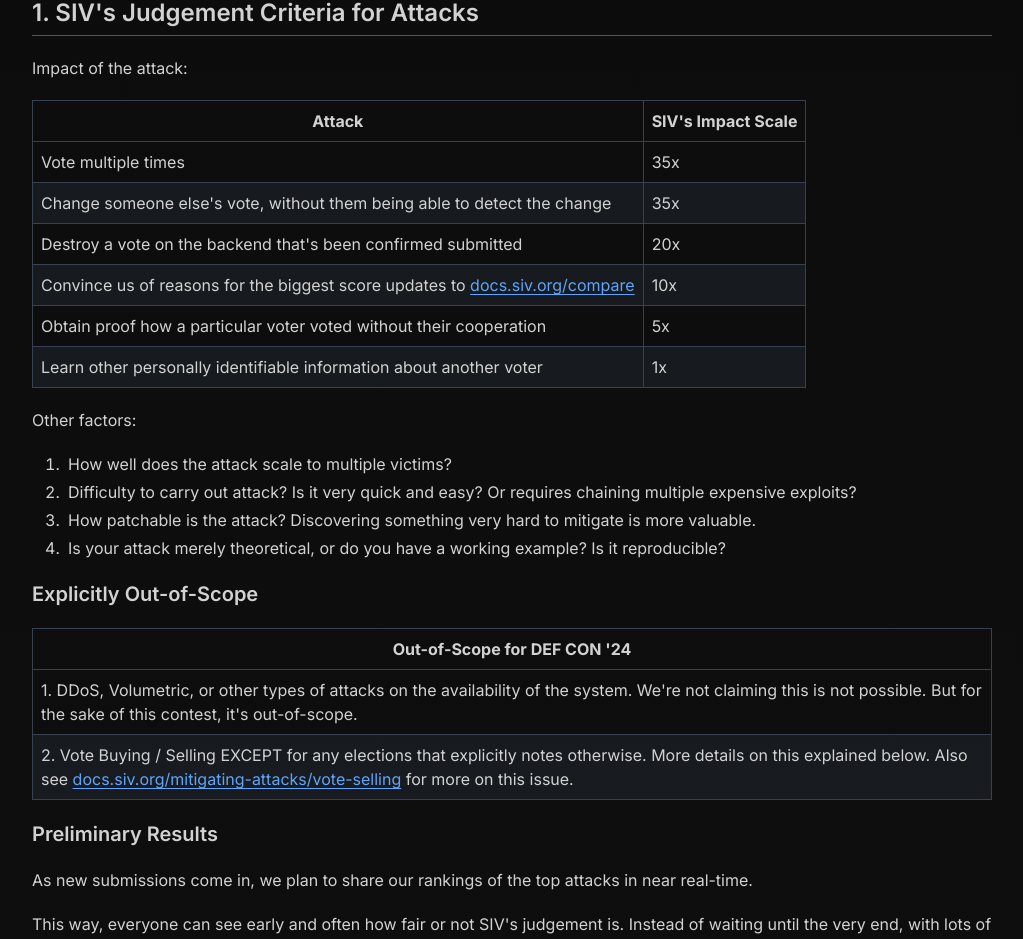
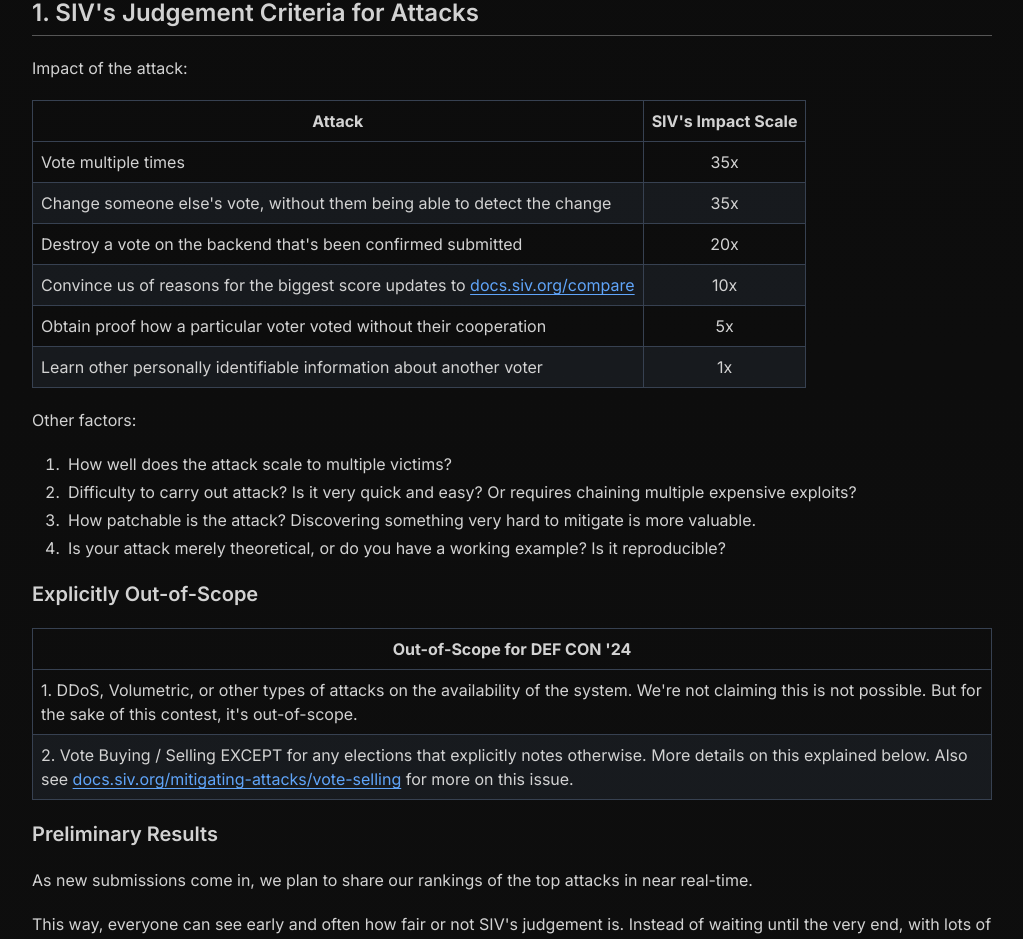
Before and after one commit to siv-org/hack.siv.org, a Next.js app: page /rules in a window 1280 px wide. Shown: the part 2332-3271 px from the top of the page, without its empty margins (128-1151 px from the left). Built offline with nearby package versions, Linux system fonts and the light colour scheme.

Commit message:
mdx: Support custom table col alignment

```diff
--- a/mdx-components.tsx
+++ b/mdx-components.tsx
@@ -43,8 +43,10 @@ export function useMDXComponents(components: MDXComponents): MDXComponents {
     th: ({ children }) => (
       <th className="border border-gray-700 px-2 py-2">{children}</th>
     ),
-    td: ({ children }) => (
-      <td className="border border-gray-700 px-2 py-2">{children}</td>
+    td: ({ children, style }) => (
+      <td style={style} className="border border-gray-700 px-2 py-2">
+        {children}
+      </td>
     ),
     blockquote: ({ children }) => (
       <blockquote className="border-l-4 border-gray-700 pl-4 text-white/60 space-y-5">
```
